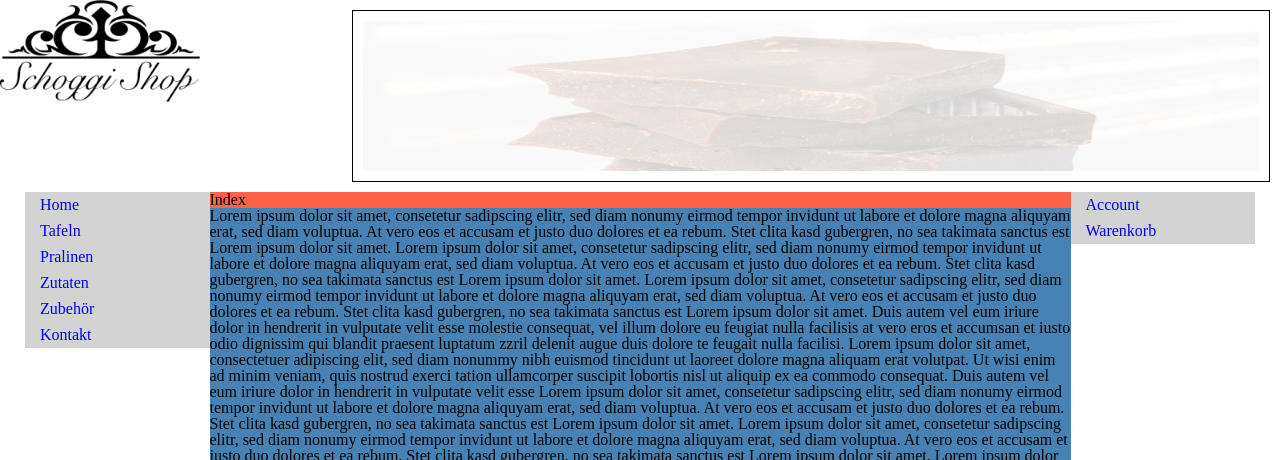
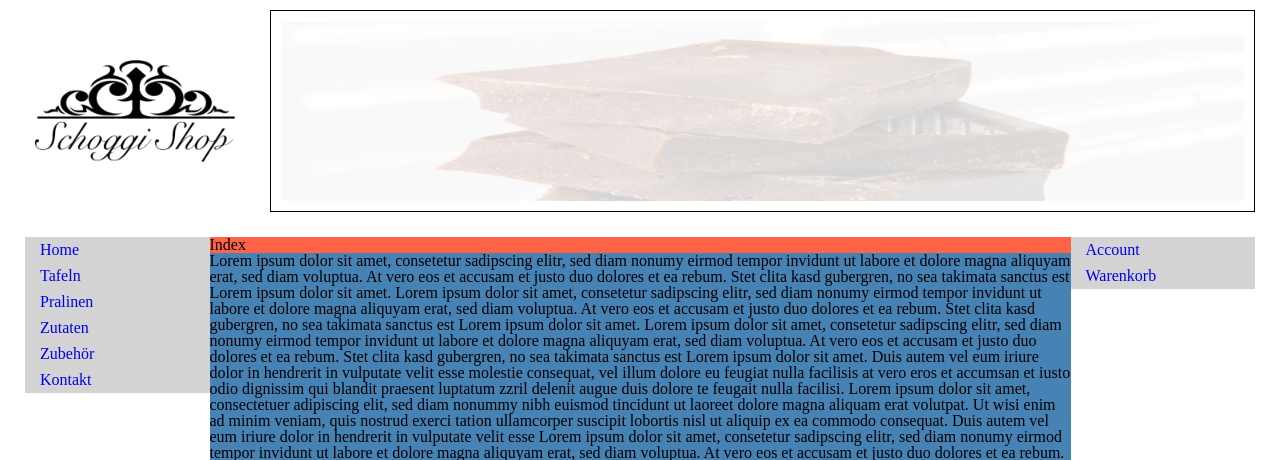
Before and after one commit to Gpas/webprog, a PHP site: page /index.php in a window 1280 px wide. Shown: the top 460 px of the page. Run offline with PHP 8.4, Linux system fonts and the light colour scheme.

Commit message:
Logo und Slider angepasst

```diff
--- a/css/main.css
+++ b/css/main.css
@@ -7,11 +7,11 @@ header {
 }
 
 #logo {
-	display: block;
 	width: 200px;
-	margin-left: auto;
-	margin-right: auto;
+	margin: 35px;
+	margin-top: 50px;
 	float: left;
+	color: chocolate;
 }
 
 /*#slider {
@@ -71,10 +71,9 @@ nav a:hover, aside a:hover {
  * */
 
 #slider {
-	float: right;
-  	margin: 10px 10px;
-  	width: 70%;
-  	height: 150px;
+
+  	margin: 10px 25px;
+  	height: 180px;
 	border:1px solid;
 	padding: 10px;
 	position: relative;
```
